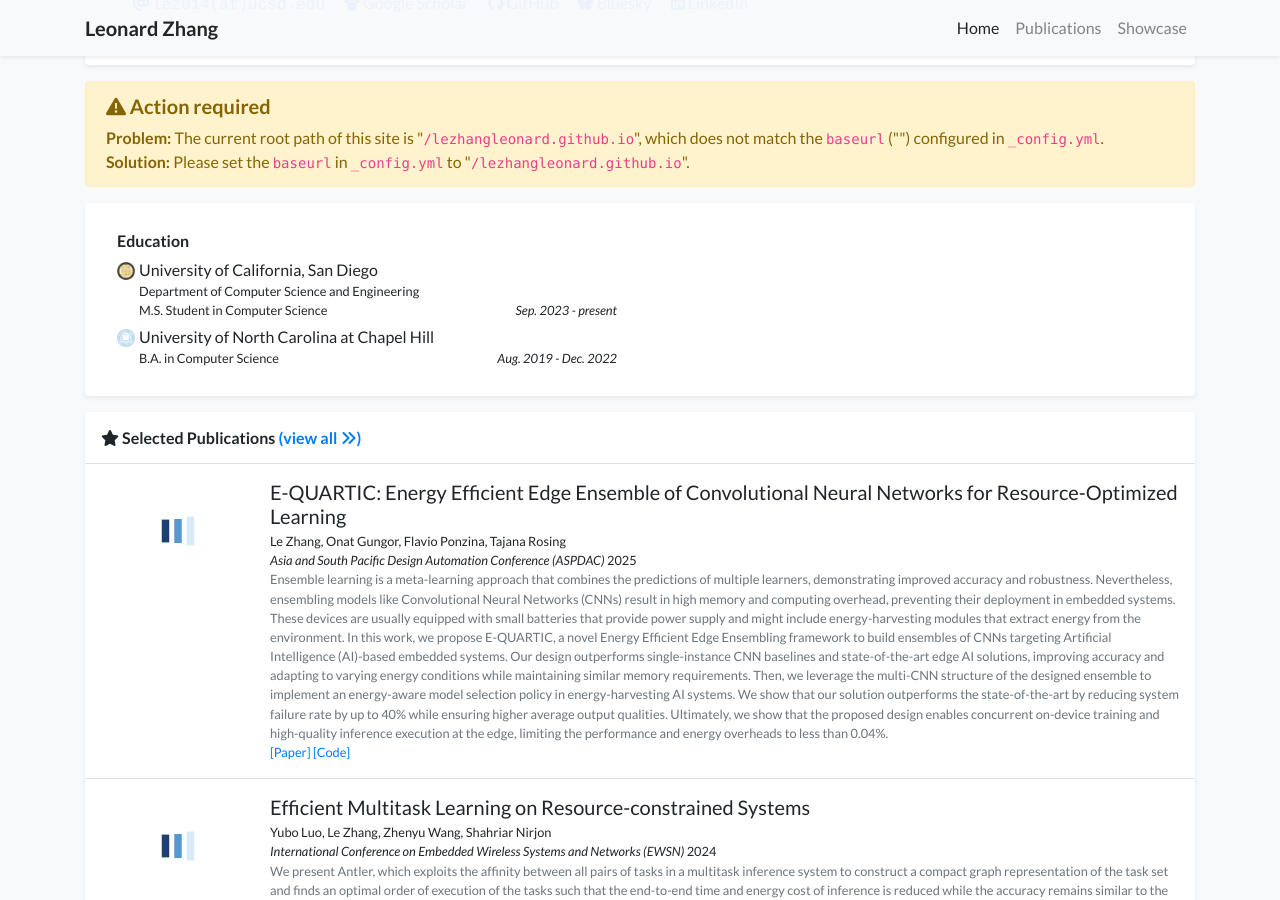
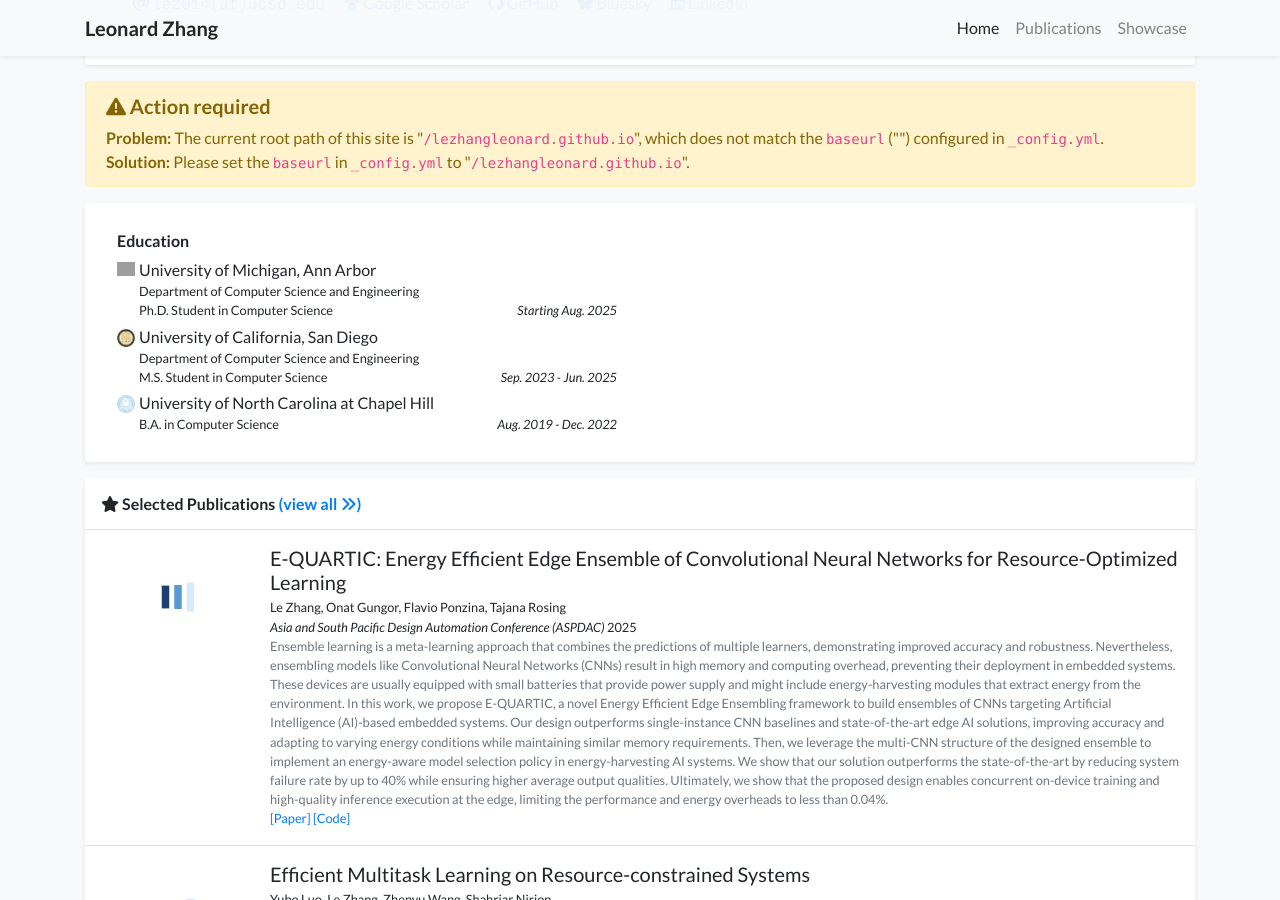
Before and after one commit to lezhangleonard/lezhangleonard.github.io, a Jekyll site: the page built from index.html, in a window 1280 px wide and 900 px high, scrolled down 562 px. Built offline with Jekyll 4.4.1, drawn with Linux system fonts in a browser that asks for light colours; nearby versions of some CDN libraries; a style sheet for code colours, icons or effects is not loaded; grey boxes are pictures that could not be loaded.

Commit message:
Update profile.yml

```diff
--- a/_data/profile.yml
+++ b/_data/profile.yml
@@ -34,12 +34,18 @@ portrait_caption: >-
   Life before becoming a CS student ...
 
 education:
+- name: University of Michigan, Ann Arbor
+  logo: /assets/images/badges/um-badge.png
+  position: >-
+    Department of Computer Science and Engineering <br/>
+    Ph.D. Student in Computer Science
+  date: Starting Aug. 2025
 - name: University of California, San Diego
   logo: /assets/images/badges/ucsd.png
   position: >-
     Department of Computer Science and Engineering <br/>
     M.S. Student in Computer Science
-  date: Sep. 2023 - present
+  date: Sep. 2023 - Jun. 2025
 - name: University of North Carolina at Chapel Hill
   logo: /assets/images/badges/unc.png
   position: B.A. in Computer Science
```
